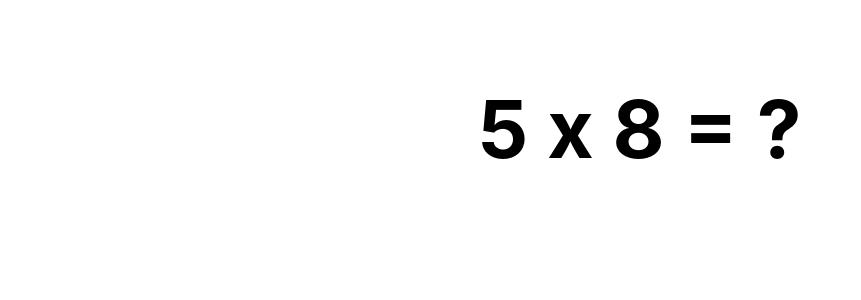
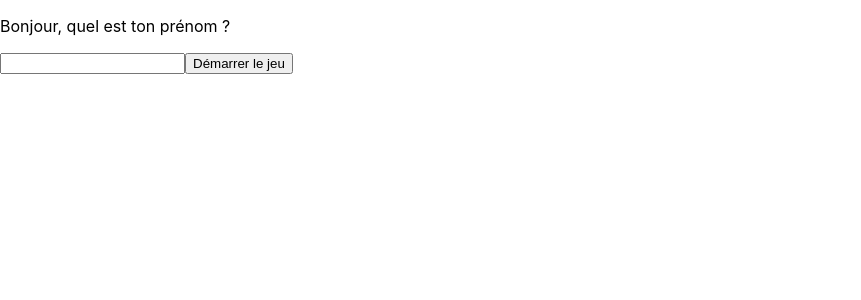
Before and after one commit to hadrienl/multiplias, a React (Create React App) app: page / in a window 1280 px wide. Shown: the top 300 px of the page, without its empty margins (0-861 px from the left). Built offline with nearby package versions, Linux system fonts and the light colour scheme.

Commit message:
Refacto with a context and persistence

```diff
--- a/src/App.js
+++ b/src/App.js
@@ -1,14 +1,16 @@
 import React from 'react';
 
-import Calculate from './views/Calculate';
-
+import GameProvider from './services/GameProvider';
+import Game from './views/Game';
 
 class App extends React.Component {
   render() {
     return (
-      <div className="App">
-        <Calculate />
-      </div>
+      <GameProvider>
+        <div className="App">
+          <Game />
+        </div>
+      </GameProvider>
     );
   }
 }
--- /dev/null
+++ b/src/services/GameProvider/index.js
@@ -0,0 +1,80 @@
+import React from 'react';
+
+export const context = React.createContext();
+
+const { Provider } = context;
+
+const MAX_QUESTIONS = 5;
+
+const initialState = {
+  nickname: '',
+  questions: [],
+  points: 0,
+};
+
+export class GameProvider extends React.Component {
+  setNickname = nickname => this.setState({ nickname });
+
+  newGame = ({ questionsCount = MAX_QUESTIONS } = {}) => {
+    const questions = [...new Array(questionsCount)].map(() => {
+      const a = parseInt(Math.random() * 10);
+      const b = parseInt(Math.random() * 10);
+      const expression = `${a} x ${b}`;
+      const result = a * b;
+      return { expression, result };
+    });
+
+    this.setState({
+      questions,
+      points: 0,
+    });
+  }
+
+  setAnswer = ({ question, answer }) => {
+    const { questions } = this.state;
+
+    if (!questions.includes(question)) throw new Error('Wrong question');
+
+    question.answer = answer;
+
+    this.setState({
+      questions: [...questions],
+    });
+  }
+
+  state = {
+    ...initialState,
+    setNickname: this.setNickname,
+    newGame: this.newGame,
+    setAnswer: this.setAnswer,
+  };
+
+  componentDidMount() {
+    this.retreiveState();
+  }
+
+  setState (state) {
+    super.setState(state);
+    setTimeout(() => this.saveState());
+  }
+
+  saveState() {
+    global.localStorage.setItem('gameData', JSON.stringify(this.state));
+  }
+
+  retreiveState() {
+    try {
+      const state = JSON.parse(global.localStorage.getItem('gameData'));
+      super.setState(state);
+    } catch (e) {
+
+    }
+  }
+
+  render () {
+    const { children } = this.props;
+    return <Provider value={this.state}>{children}</Provider>
+  }
+}
+
+export default GameProvider;
--- a/src/views/Calculate.js
+++ /dev/null
@@ -1,93 +0,0 @@
-import React from 'react';
-
-import './styles.scss';
-
-const MAX_MATCHES = 5;
-const MAX_TIME = 20;
-
-export class Calculate extends React.Component {
-  state = {
-    attempt: '',
-    points: 0,
-    matches: 0,
-    remainingTime: 0,
-  };
-
-  inputRef = React.createRef();
-
-  componentDidMount () {
-    this.generate();
-    this.inputRef.current.focus();
-    this.inputRef.current.addEventListener('blur', this._blurListener = e => {
-      if (this.inputRef.current) {
-        this.inputRef.current.focus();
-      }
-    });
-  }
-
-  generate() {
-    const { matches } = this.state;
-    const a = parseInt(Math.random() * 10);
-    const b = parseInt(Math.random() * 10);
-    this.setState({
-      expression: `${a} x ${b}`,
-      result: a * b,
-      matches: matches + 1,
-      remainingTime: MAX_TIME,
-    });
-
-    clearInterval(this._interval);
-    this._interval = setInterval(() => {
-      const { remainingTime } = this.state;
-      if (remainingTime === 1) {
-        this.setState({ attempt: '', remainingTime: MAX_TIME });
-        this.generate();
-        return;
-      }
-      this.setState({
-        remainingTime: remainingTime - 1,
-      });
-    }, 1000);
-  }
-
-  setAttempt = ({ target: { value: attempt } }) => {
-    const { result, points } = this.state;
-    const resultLength = `${result}`.length;
-
-    this.setState({ attempt });
-
-    if (attempt.length === resultLength) {
-      if (+attempt === result) {
-        this.setState({ points: points + 1 });
-      }
-      this.setState({ attempt: '' });
-      this.generate();
-    }
-  }
-
-  render () {
-    const { remainingTime, points, matches, attempt, expression } = this.state;
-    const { setAttempt } = this;
-
-    return (
-      <div className="calculate">
-        {(remainingTime === 10 || remainingTime < 6) &&
-        `${remainingTime}s`}
-        {matches > MAX_MATCHES
-        ? `${points / (matches - 1) * 100}%`
-        : <>
-            <p>{expression} = ?</p>
-            <input
-              ref={this.inputRef}
-              className="calculate__input"
-              value={attempt}
-              onChange={setAttempt}
-            />
-          </>
-        }
-      </div>
-    )
-  }
-}
-
-export default Calculate;
--- /dev/null
+++ b/src/views/Game/Configuration/index.js
@@ -0,0 +1,22 @@
+import React from 'react';
+
+import { context } from '../../../services/GameProvider';
+
+export class Configuration extends React.Component {
+  static contextType = context;
+
+  componentDidMount () {
+    const { newGame } = this.context;
+    newGame();
+  }
+
+  render () {
+    return (
+      <p>
+      TODO : afficher des paramètres à passer à newGame()
+      </p>
+    );
+  }
+}
+
+export default Configuration;
--- /dev/null
+++ b/src/views/Game/Nickname/index.js
@@ -0,0 +1,36 @@
+import React from 'react';
+
+import { context } from '../../../services/GameProvider';
+
+export class Nickname extends React.Component {
+  static contextType = context;
+
+  state = {
+    nickname: '',
+  };
+
+  setNickname = ({ target: { value: nickname }}) => this.setState({ nickname });
+
+  submit = e => {
+    e.preventDefault();
+    const { nickname } = this.state;
+    const { setNickname } = this.context;
+    setNickname(nickname);
+  }
+
+  render () {
+    const { nickname } = this.state;
+    const { submit, setNickname } = this;
+
+    return (
+      <form
+        onSubmit={submit}>
+        <p>Bonjour, quel est ton prénom ?</p>
+        <input type="text" value={nickname} onChange={setNickname} />
+        <button type="submit">Démarrer le jeu</button>
+      </form>
+    )
+  }
+}
+
+export default Nickname
--- /dev/null
+++ b/src/views/Game/Question/index.js
@@ -0,0 +1,67 @@
+import React from 'react';
+import PropTypes from 'prop-types';
+
+export class Question extends React.PureComponent {
+  static propTypes = {
+    onChange: PropTypes.func,
+  };
+
+  static defaultProps = {
+    onChange() {},
+  };
+
+  inputRef = React.createRef();
+
+  state = {
+    answer: '',
+  }
+
+  componentDidMount() {
+    this.inputRef.current.focus();
+    this.inputRef.current.addEventListener('blur', this._blurListener = e => {
+      if (this.inputRef.current) {
+        this.inputRef.current.focus();
+      }
+    });
+  }
+
+  componentDidUpdate ({ question: prevQuestion }) {
+    const { question } = this.props;
+    if (question !== prevQuestion) {
+      this.setState({ answer: '' });
+    }
+  }
+
+  componentWillUnmount () {
+    this.inputRef.current.removeEventListener('blur', this._blurListener);
+  }
+
+  setAnswer = ({ target: { value: answer } }) => {
+    this.setState({ answer });
+    const { onChange } = this.props;
+    onChange(answer);
+  }
+
+  render () {
+    const { question: { expression } } = this.props;
+    const { answer } = this.state;
+    const { inputRef, setAnswer } = this;
+
+    return (
+      <div>
+        <p>
+          {expression} = ?
+        </p>
+        <input
+          type="number"
+          ref={inputRef}
+          className="calculate__input"
+          value={answer}
+          onChange={setAnswer}
+        />
+      </div>
+    );
+  }
+}
+
+export default Question;
--- /dev/null
+++ b/src/views/Game/Results/index.js
@@ -0,0 +1,24 @@
+import React from 'react';
+
+import { context } from '../../../services/GameProvider';
+
+export class Results extends React.Component {
+  static contextType = context;
+
+  get score () {
+    const { questions } = this.context;
+
+    const score = questions.reduce((score, { answer, result }) => {
+      return score + (answer === result ? 1 : 0);
+    }, 0);
+
+    return score / questions.length * 100;
+  }
+
+  render () {
+    const { score } = this;
+    return <p>Ton score est de {score}%</p>
+  }
+}
+
+export default Results;
--- /dev/null
+++ b/src/views/Game/index.js
@@ -0,0 +1,49 @@
+import React from 'react';
+
+import { context } from '../../services/GameProvider';
+
+import Nickname from './Nickname';
+import Configuration from './Configuration';
+import Question from './Question';
+import Results from './Results';
+
+export class Game extends React.Component {
+  static contextType = context;
+
+  get currentQuestion() {
+    const { questions } = this.context;
+    return questions.find(question => question.answer === undefined);
+  }
+
+  setAnswer = answer => {
+    const { setAnswer } = this.context;
+    const { currentQuestion: question } = this;
+    const { result } = question;
+    const resultLength = `${result}`.length;
+
+    if (answer.length === resultLength) {
+      setAnswer({ question, answer: +answer });
+    }
+  }
+
+  render () {
+    const { nickname, questions } = this.context;
+    const { currentQuestion: question, setAnswer} = this;
+
+    if (!nickname) {
+      return <Nickname />;
+    }
+
+    if (!questions.length) {
+      return <Configuration />;
+    }
+
+    if (question) {
+      return <Question question={question} onChange={setAnswer} />
+    }
+
+    return <Results />;
+  }
+}
+
+export default Game;
--- a/src/views/styles.scss
+++ /dev/null
@@ -1,12 +0,0 @@
-.calculate {
-  font-size: 5rem;
-  text-align: center;
-  font-weight: bold;
-
-  &__input {
-    font-size: 5rem;
-    border: 0;
-    outline: 0;
-    text-align: center;
-  }
-}
```
